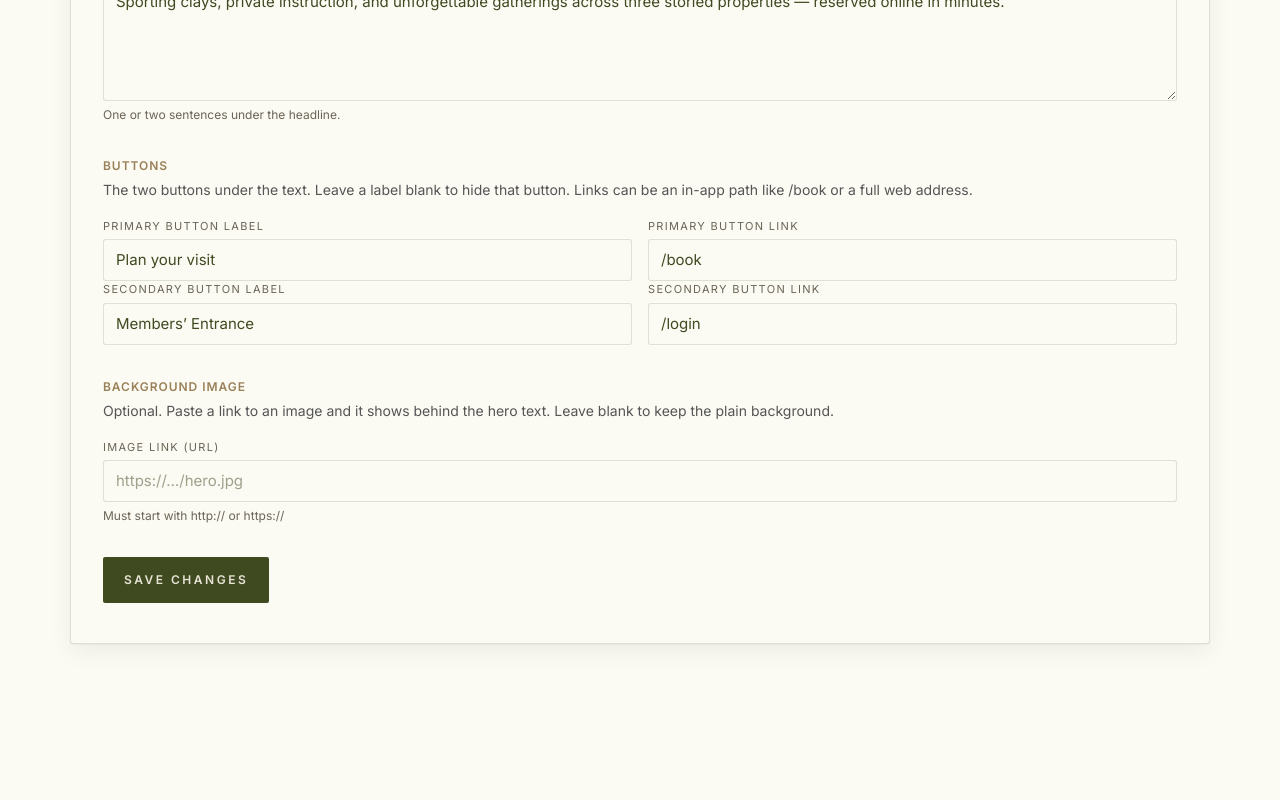
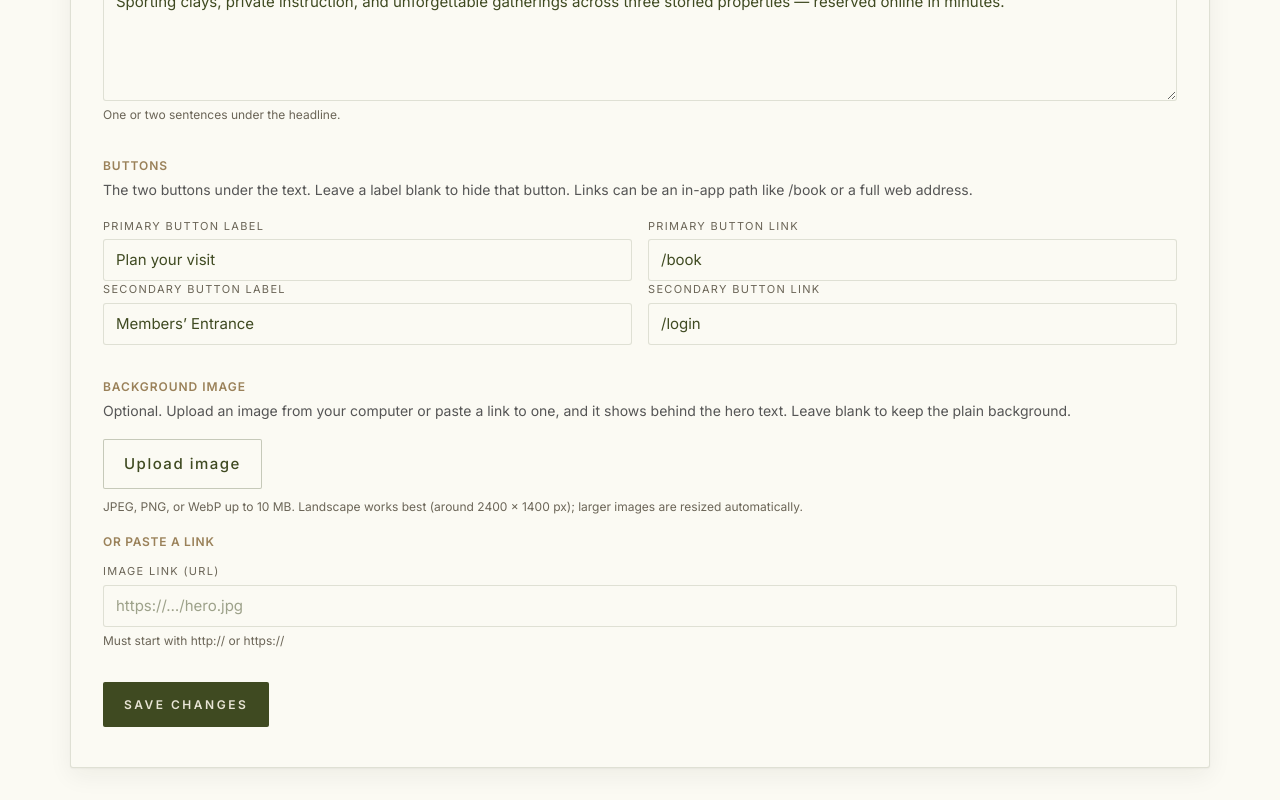
Before and after one commit to tazcarper/rhytm, a Next.js app: page /admin/homepage in a window 1280 px wide. Shown: the part 732-1532 px from the top of the page. Before the commit the page ends 1408 px from the top, so only its background shows below. Built offline with nearby package versions, Linux system fonts and the light colour scheme; no server answers; the database is empty.

Commit message:
homepage image

```diff
--- a/app/admin/homepage/actions.ts
+++ b/app/admin/homepage/actions.ts
@@ -2,6 +2,13 @@
 
 import { revalidatePath } from "next/cache";
 import { createServerSupabaseClient } from "@/lib/supabase/server";
+import { createServiceRoleClient } from "@/lib/supabase/service";
+import { hasAdminAccess } from "@/lib/auth/portal";
+import { createHomepageImageStorage } from "@/lib/storage/homepage-image-storage";
+import {
+  uploadPublicImage,
+  type UploadPublicImageResult,
+} from "@/src/services/admin/upload-public-image";
 import {
   updateHomepageHero,
   UpdateHomepageHeroInputSchema,
@@ -36,3 +43,29 @@ export async function updateHomepageHeroAction(
 
   return result;
 }
+
+// Upload one hero background image to the public homepage-images bucket and
+// return its public URL for the form to drop into the image field — the same
+// field a pasted URL fills, so the renderer is unchanged. Admin-gated, then
+// writes via service role (the bucket has no INSERT policy by design). Thin:
+// auth + extract file + delegate to the generic public-image service.
+export async function uploadHomepageHeroImageAction(
+  formData: FormData,
+): Promise<UploadPublicImageResult> {
+  const supabase = await createServerSupabaseClient();
+  const {
+    data: { user },
+  } = await supabase.auth.getUser();
+  if (!hasAdminAccess(user?.app_metadata?.role as string | undefined)) {
+    return { ok: false, error: "Not authorized." };
+  }
+
+  const file = formData.get("file");
+  if (!(file instanceof File)) {
+    return { ok: false, error: "No file received." };
+  }
+
+  const bytes = new Uint8Array(await file.arrayBuffer());
+  const storage = createHomepageImageStorage(createServiceRoleClient());
+  return uploadPublicImage(storage, { bytes, contentType: file.type });
+}
--- /dev/null
+++ b/lib/storage/homepage-image-storage.ts
@@ -0,0 +1,21 @@
+import type { SupabaseClient } from "@supabase/supabase-js";
+import {
+  createPublicImageStorage,
+  type PublicImageStorage,
+} from "./public-image-storage";
+
+// Thin alias over the generalized public-image storage adapter, pinned to the
+// `homepage-images` bucket (see migration 20260615130000). Same rationale as
+// the adventure adapter: public bucket, service-role writes, narrow interface.
+// Kept as a named adapter so the homepage hero upload path reads in its own
+// domain terms.
+
+export const HOMEPAGE_IMAGE_BUCKET = "homepage-images";
+
+export type HomepageImageStorage = PublicImageStorage;
+
+export function createHomepageImageStorage(
+  supabase: SupabaseClient,
+): HomepageImageStorage {
+  return createPublicImageStorage(supabase, HOMEPAGE_IMAGE_BUCKET);
+}
--- a/src/components/admin/homepage-hero-form.module.css
+++ b/src/components/admin/homepage-hero-form.module.css
@@ -45,6 +45,32 @@
   }
 }
 
+.uploadRow {
+  display: flex;
+  flex-direction: column;
+  align-items: flex-start;
+  gap: 0.5rem;
+}
+
+.fileInputHidden {
+  display: none;
+}
+
+.uploadError {
+  margin: 0.5rem 0 0;
+  font-size: 0.875rem;
+  color: var(--error, #b3261e);
+}
+
+.orDivider {
+  margin: 1rem 0 0.75rem;
+  font-size: 0.75rem;
+  font-weight: 600;
+  letter-spacing: 0.06em;
+  text-transform: uppercase;
+  color: var(--tan-deep);
+}
+
 .imagePreview {
   margin-top: 0.75rem;
   border-radius: 8px;
--- a/src/components/admin/homepage-hero-form.tsx
+++ b/src/components/admin/homepage-hero-form.tsx
@@ -1,6 +1,7 @@
 "use client";
 
 import {
+  useRef,
   useState,
   useTransition,
   type FormEvent,
@@ -8,10 +9,20 @@ import {
 } from "react";
 import { useRouter } from "next/navigation";
 import { Alert, Button, Card } from "@/lib/ui";
-import { updateHomepageHeroAction } from "@/app/admin/homepage/actions";
+import {
+  updateHomepageHeroAction,
+  uploadHomepageHeroImageAction,
+} from "@/app/admin/homepage/actions";
 import type { HomepageHero } from "@/src/services/public/homepage-hero";
+import { downscaleImage } from "./downscale-image";
 import s from "./bid-editor-form.module.css";
 import h from "./homepage-hero-form.module.css";
+
+// The hero spans full-bleed, so it gets the most pixels. Uploads are
+// downscaled + re-encoded to WebP in the browser before they leave the
+// machine, so a straight-from-phone photo arrives web-ready at a predictable
+// size. Tune in one place.
+const HERO_MAX_EDGE = 2400;
 
 interface HomepageHeroFormProps {
   hero: HomepageHero;
@@ -39,6 +50,31 @@ export function HomepageHeroForm({ hero }: HomepageHeroFormProps) {
   const [secondaryCtaHref, setSecondaryCtaHref] = useState(
     hero.secondaryCtaHref ?? "",
   );
+
+  const fileRef = useRef<HTMLInputElement>(null);
+  const [isUploading, startUpload] = useTransition();
+  const [uploadError, setUploadError] = useState<string | null>(null);
+
+  // Upload path: downscale in the browser, hand the file to the admin action,
+  // then drop the returned public URL into the same `imageUrl` field a pasted
+  // URL fills. Save is still a separate step — uploading only fills the field.
+  const handlePickFile = (files: FileList | null) => {
+    const file = files?.[0];
+    if (!file) return;
+    setUploadError(null);
+    startUpload(async () => {
+      const optimized = await downscaleImage(file, { maxEdge: HERO_MAX_EDGE });
+      const formData = new FormData();
+      formData.append("file", optimized);
+      const result = await uploadHomepageHeroImageAction(formData);
+      if (!result.ok) {
+        setUploadError(result.error);
+        return;
+      }
+      setImageUrl(result.url);
+    });
+    if (fileRef.current) fileRef.current.value = "";
+  };
 
   const handleSubmit = (e: FormEvent<HTMLFormElement>) => {
     e.preventDefault();
@@ -177,8 +213,41 @@ export function HomepageHeroForm({ hero }: HomepageHeroFormProps) {
 
         <Group
           eyebrow="Background image"
-          desc="Optional. Paste a link to an image and it shows behind the hero text. Leave blank to keep the plain background."
+          desc="Optional. Upload an image from your computer or paste a link to one, and it shows behind the hero text. Leave blank to keep the plain background."
         >
+          <div className={h.uploadRow}>
+            <input
+              ref={fileRef}
+              type="file"
+              accept="image/*"
+              className={h.fileInputHidden}
+              onChange={(event) => handlePickFile(event.target.files)}
+            />
+            <Button
+              type="button"
+              variant="secondary"
+              disabled={isUploading}
+              onClick={() => fileRef.current?.click()}
+            >
+              {isUploading
+                ? "Uploading…"
+                : imageUrl.trim() !== ""
+                  ? "Replace image"
+                  : "Upload image"}
+            </Button>
+            <span className={s.help}>
+              JPEG, PNG, or WebP up to 10&nbsp;MB. Landscape works best (around
+              2400&nbsp;×&nbsp;1400&nbsp;px); larger images are resized
+              automatically.
+            </span>
+          </div>
+
+          {uploadError && (
+            <p className={h.uploadError}>{uploadError}</p>
+          )}
+
+          <p className={h.orDivider}>or paste a link</p>
+
           <label className={s.field}>
             <span className={s.label}>Image link (URL)</span>
             <input
```
Also changed, not shown: 2 other files (tests, documents, lock files or other folders).
